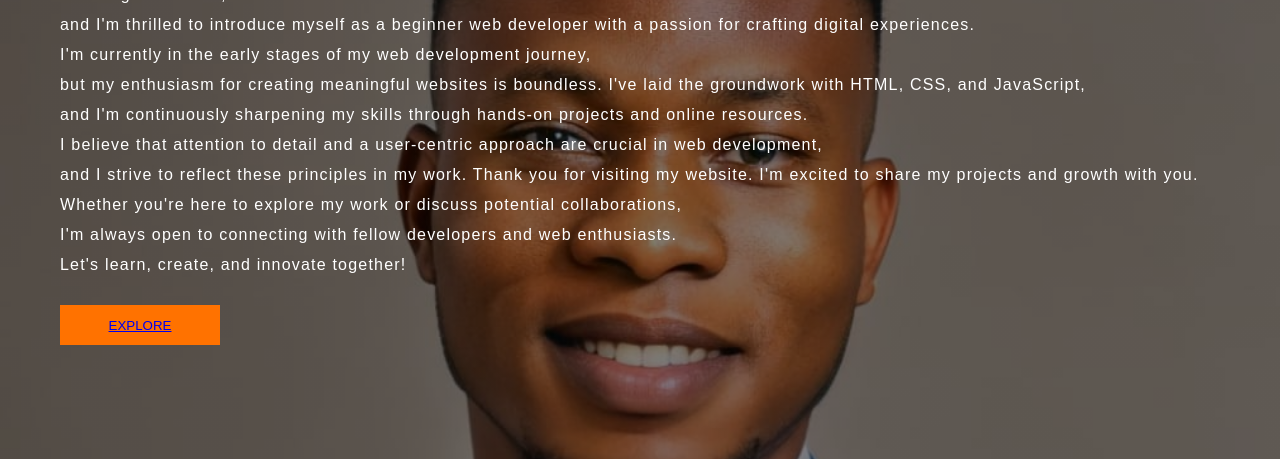
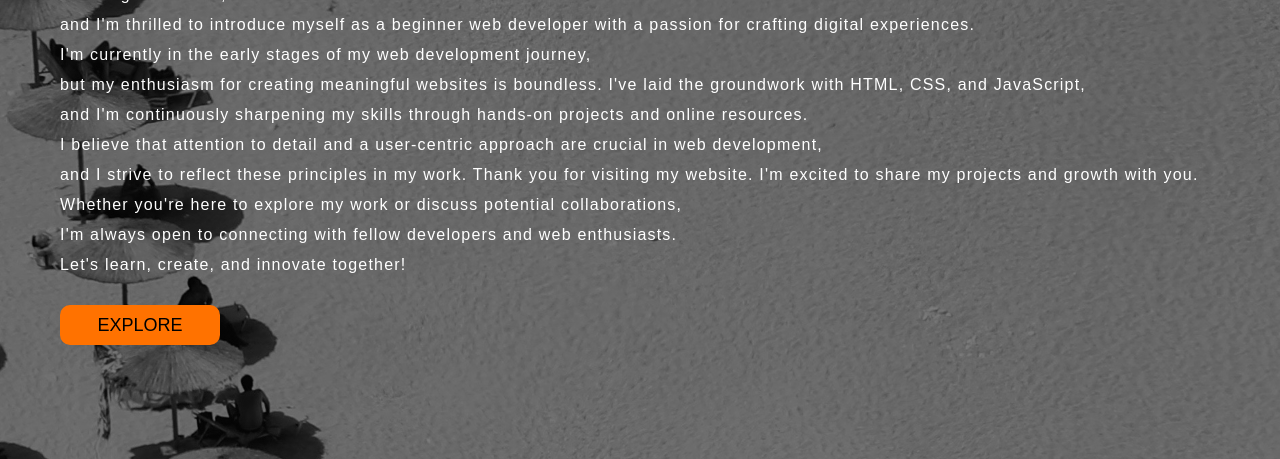
Before and after one commit to lumicodes22/Personal-website, a plain HTML site: page index.html in a window 1280 px wide. Shown: the part 341-800 px from the top of the page. Drawn offline with Linux system fonts and the light colour scheme.

Commit message:
changed the background image

```diff
--- a/style.css
+++ b/style.css
@@ -5,7 +5,7 @@ padding: 0;
 
 .main{
   width: 100%;
-  background: linear-gradient(to top, rgba(0,0,0,0.5)50%,rgba(0,0,0,0.5)50%),url(lumi.jpeg);
+  background: linear-gradient(to top, rgba(0,0,0,0.5)50%,rgba(0,0,0,0.5)50%),url(image1.jpg);
   position: center;
   background-size: cover;
   height: 100vh;
@@ -139,4 +139,13 @@ ul li a:hover{
   border: none;
   margin-bottom: 10px;
   margin-left: 20px;
+  font-size: 18px;
+  border-radius: 10px;
+  cursor: pointer;
 }
+
+.content .explore a{
+  text-decoration: none;
+  color: black;
+  transition: .3s ease;
+}
```
Also changed, not shown: image1.jpg (added), 1 other file.
